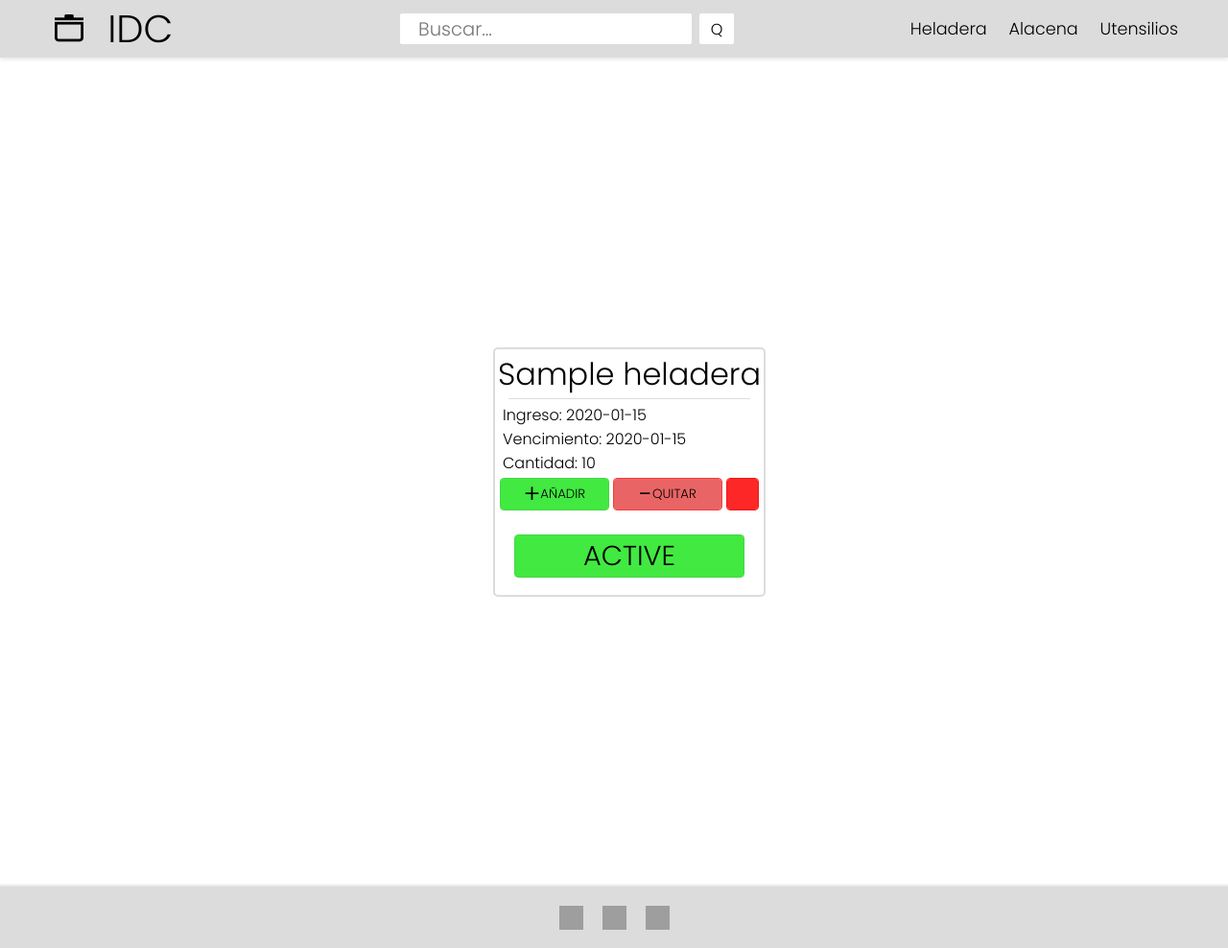
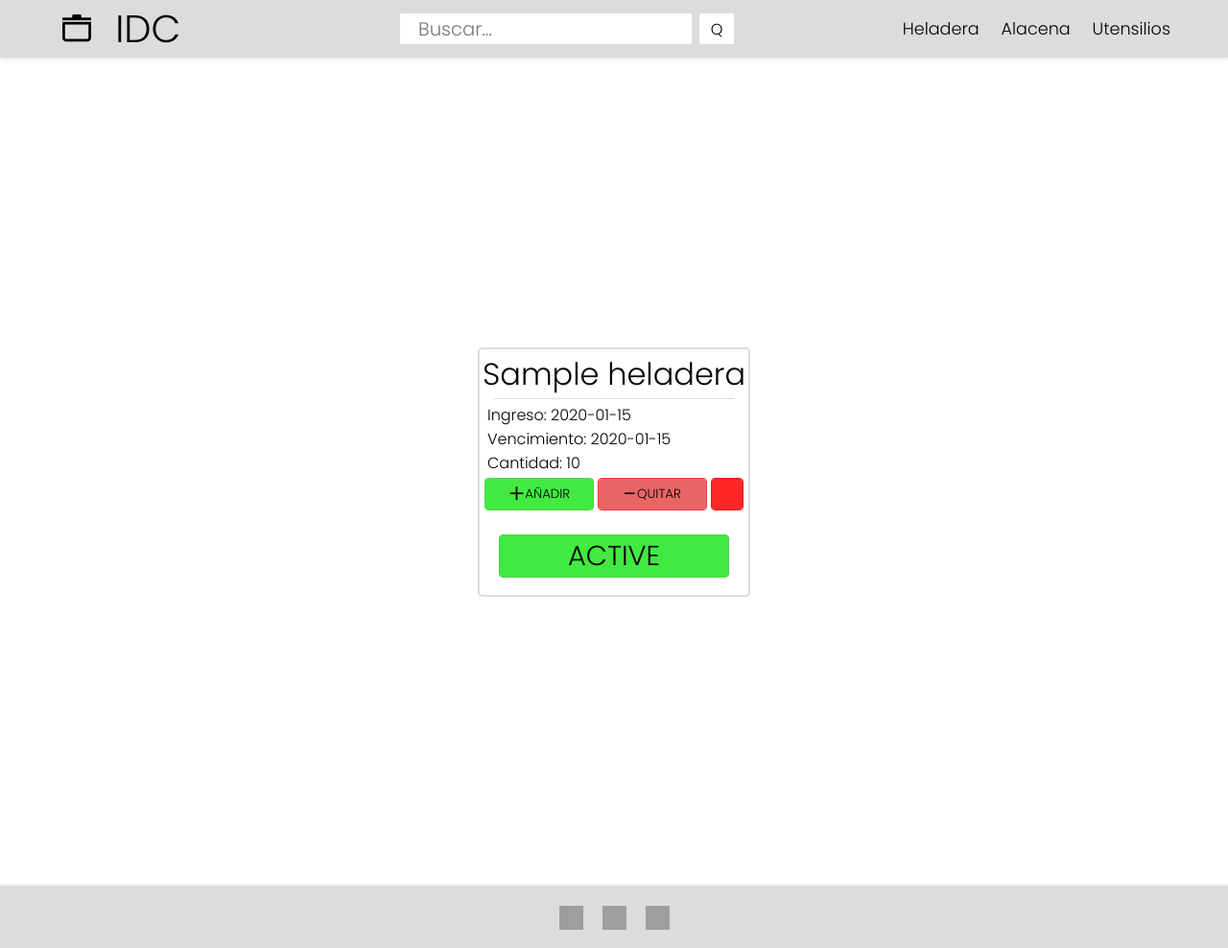
Before and after one commit to Leandr0Fr/inventario_de_cocina, a Django app: page /heladera/ in a window 1280 px wide. Shown: the whole page at 96% size. Run offline with Django 4.2, Linux system fonts and the light colour scheme; tables that the repository leaves empty hold one stand-in row (values such as "Sample post"); grey boxes are pictures that could not be loaded.

Commit message:
FIX header margin

```diff
--- a/static/css/base.css
+++ b/static/css/base.css
@@ -22,7 +22,8 @@ main{
     align-items: center;
     width: 100%;
     min-height: 100vh;
-    margin: 2vh;
+    margin-top: 2vh;
+    margin-bottom: 2vh;
 }
 .menu-icon {
     display: none;
@@ -32,11 +33,10 @@ header {
     display: flex;
     justify-content: space-around;
     align-items: center;
-    top: 0;
-    left: 0;
-    width: 100%;
     background-color: gainsboro;
     box-shadow: 0 2px 4px rgba(0, 0, 0, 0.1);
+    padding-left: 1.5vh;
+    padding-right: 1.5vh;
 }
 
 a {
```
